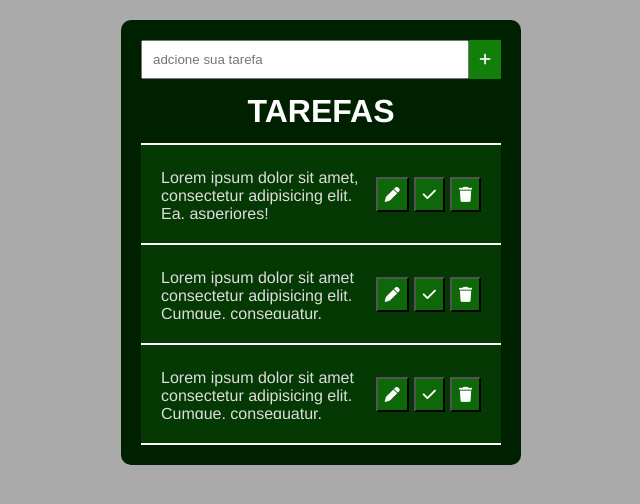
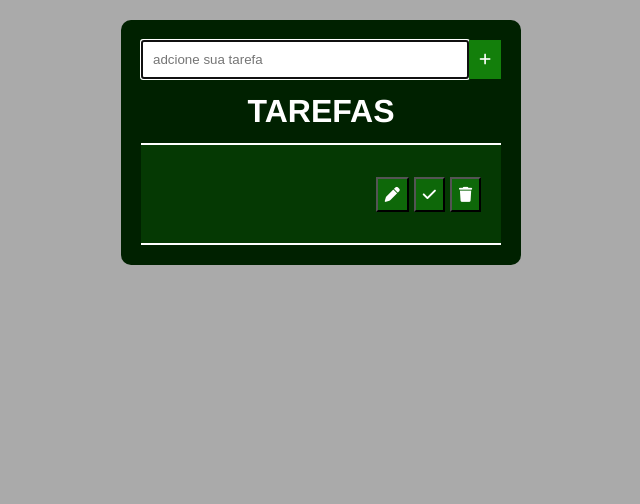
Before and after one commit to gabriel8programmer/project-todo, a plain HTML site: page index.html in a window 1280 px wide. Both pictures are taken after a click on the button 804 px from the left and 59 px from the top of the page. Shown: the whole page, without its empty margins (319-959 px from the left). Drawn offline with Linux system fonts and the light colour scheme.

Commit message:
finish basic project

```diff
--- a/css/style.css
+++ b/css/style.css
@@ -81,3 +81,13 @@ body {
     font-size: 15px;
     cursor: pointer;
 }
+
+.actived {
+    background: #800;
+    color: #fff;
+    transition: .5s;
+}
+
+.actived button {
+    background: transparent !important;
+}
--- a/index.html
+++ b/index.html
@@ -7,6 +7,7 @@
     <script src="https://kit.fontawesome.com/f09990071c.js" crossorigin="anonymous"></script>
     <title>Todo list - lista de tarefas</title>
     <link rel="stylesheet" href="./css/style.css">
+    <script src="./js/script.js" defer></script>
 </head>
 <body>
 
@@ -20,50 +21,7 @@
 
         <h1>Tarefas</h1>
 
-        <div id="todoes">
-            <div class="todo">
-                <p>Lorem ipsum dolor sit amet, consectetur adipisicing elit. Ea, asperiores!</p>
-                <div class="controls">
-                    <button class="btn-edit">
-                        <i class="fa-solid fa-pen"></i>
-                    </button>
-                    <button class="btn-check">
-                        <i class="fa-solid fa-check"></i>
-                    </button>
-                    <button class="btn-remove">
-                        <i class="fa-solid fa-trash"></i>
-                    </button>
-                </div>
-            </div>
-            <div class="todo">
-                <p>Lorem ipsum dolor sit amet consectetur adipisicing elit. Cumque, consequatur.</p>
-                <div class="controls">
-                    <button class="btn-edit">
-                        <i class="fa-solid fa-pen"></i>
-                    </button>
-                    <button class="btn-check">
-                        <i class="fa-solid fa-check"></i>
-                    </button>
-                    <button class="btn-remove">
-                        <i class="fa-solid fa-trash"></i>
-                    </button>
-                </div>
-            </div>
-            <div class="todo">
-                <p>Lorem ipsum dolor sit amet consectetur adipisicing elit. Cumque, consequatur.</p>
-                <div class="controls">
-                    <button class="btn-edit">
-                        <i class="fa-solid fa-pen"></i>
-                    </button>
-                    <button class="btn-check">
-                        <i class="fa-solid fa-check"></i>
-                    </button>
-                    <button class="btn-remove">
-                        <i class="fa-solid fa-trash"></i>
-                    </button>
-                </div>
-            </div>
-        </div>
+        <div id="todoes"></div>
 
     </div>
 
--- a/js/script.js
+++ b/js/script.js
@@ -1,2 +1,60 @@
+const btnAdd = document.getElementById("btn-add")
+const textTodo = document.getElementById("todo-text")
+const todoes = document.getElementById("todoes")
 
-const todoes = [...document.querySelectorAll(".todo")]
+function updateAllButtons(){
+
+    document.querySelectorAll(".todo").forEach(todo => {
+        const btnEdit = todo.querySelector(".btn-edit")
+        const btnCheck = todo.querySelector(".btn-check")
+        const btnRemove = todo.querySelector(".btn-remove")
+
+        btnEdit.addEventListener("click", (e)=>{
+            const newText = prompt("Edite aqui sua tarefa")
+            const text = todo.querySelector("p")
+            text.innerHTML = newText
+        })
+
+        btnCheck.addEventListener("click", (e)=>{
+            todo.classList.toggle("actived")
+        })
+
+        btnRemove.addEventListener("click", (e)=>{
+            todo.remove()
+        })
+    })
+
+}
+
+function createTodo(text){
+    return `
+        <div class="todo">
+            <p>${text}</p>
+            <div class="controls">
+                <button class="btn-edit">
+                    <i class="fa-solid fa-pen"></i>
+                </button>
+                <button class="btn-check">
+                    <i class="fa-solid fa-check"></i>
+                </button>
+                <button class="btn-remove">
+                    <i class="fa-solid fa-trash"></i>
+                </button>
+            </div>
+        </div>
+    `
+}
+
+function addNewTodo(todo){
+    todoes.innerHTML += todo
+}
+
+btnAdd.addEventListener("click", (e)=>{
+    const newTodo = createTodo(textTodo.value)
+    addNewTodo(newTodo)
+    textTodo.value = ""
+    textTodo.focus()
+    updateAllButtons()
+})
+
+updateAllButtons()
```
